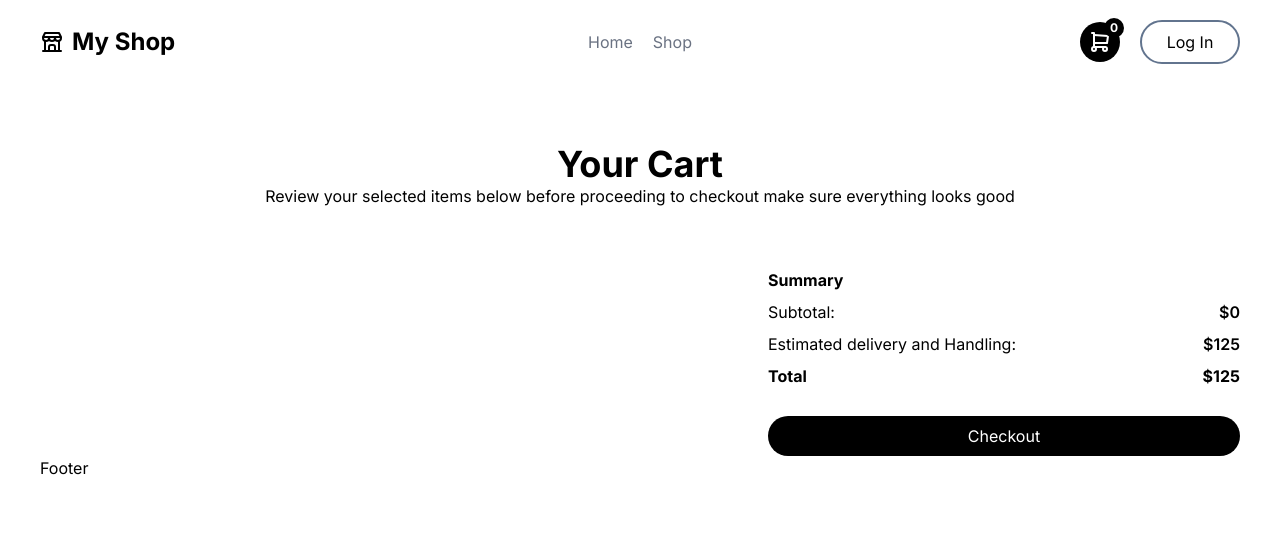
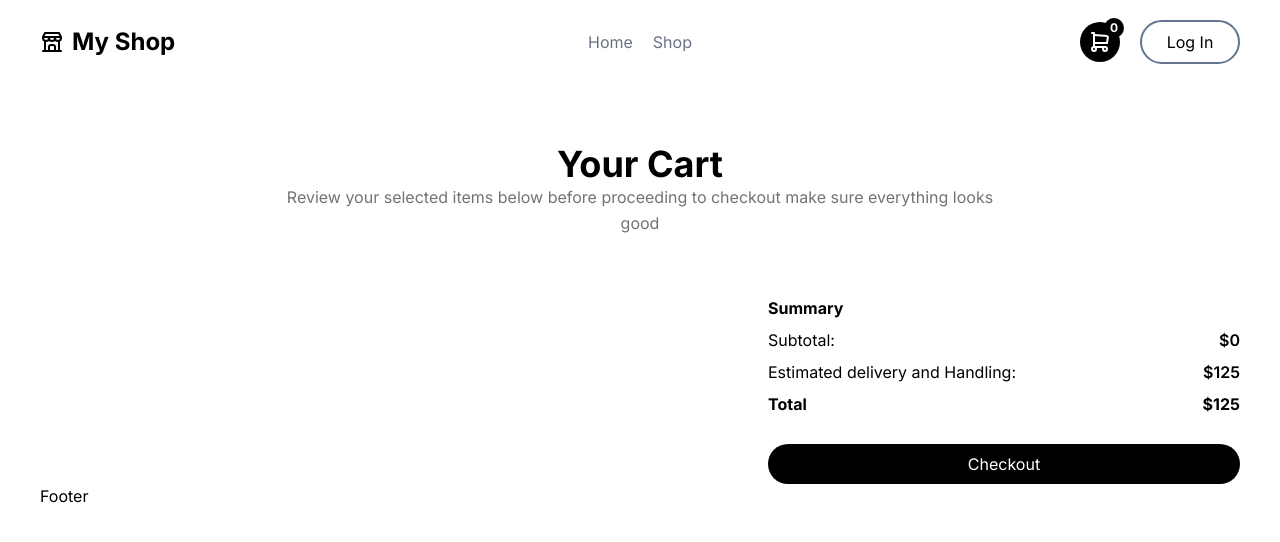
Before and after one commit to DynamesLuis/Shopping-Cart-Frontend, a React (Vite) app: page /cart in a window 1280 px wide. Shown: the top 542 px of the page. Built offline with nearby package versions, Linux system fonts and the light colour scheme.

Commit message:
ui: adjust description page width

```diff
--- a/src/components/shared/DescriptionPage.jsx
+++ b/src/components/shared/DescriptionPage.jsx
@@ -1,3 +1,3 @@
 export default function DescriptionPage({ description }) {
-  return <p>{description}</p>;
+  return <p className="mx-auto max-w-3xl px-4 text-center text-sm leading-relaxed text-neutral-500 sm:text-base">{description}</p>;
 }
--- a/src/pages/ShopPage.jsx
+++ b/src/pages/ShopPage.jsx
@@ -72,7 +72,7 @@ export default function ShopPage() {
         selectedCategory={selectedCategory}
         onSelectCategory={handleCategoryClick}
       />
-      <div className="w-xs mt-4 mx-auto">
+      <div className="ml-auto mt-2 w-xs">
         <label htmlFor="search" className="relative flex items-center">
           <input
             type="text"
@@ -101,7 +101,7 @@ export default function ShopPage() {
           </svg>
         </label>
       </div>
-      <div className="mt-8 grid grid-cols-[repeat(auto-fill,200px)] justify-center gap-10">
+      <div className="mt-8 grid grid-cols-[repeat(auto-fill,200px)] justify-center gap-10 sm:justify-between">
         {filteredProducts.map((product) => {
           return <ProductCard key={product.id} product={product} />;
         })}
```
